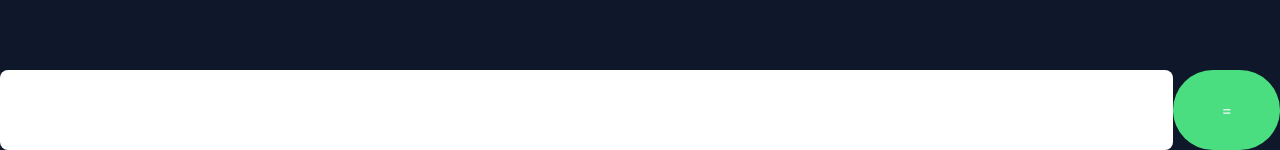
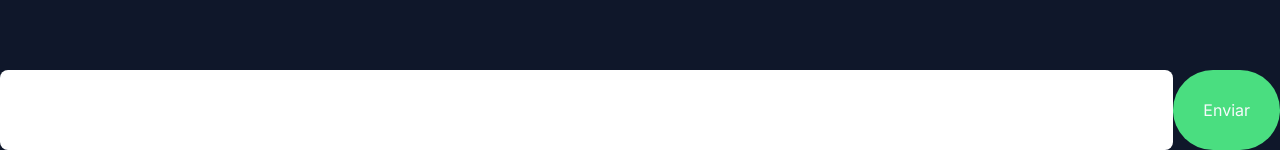
Before and after one commit to NathanAtaliba/React_Project, a React (Vite) app in the folder my-app/: page / in a window 1280 px wide. Shown: the part 650-800 px from the top of the page. Built offline with nearby package versions, Linux system fonts and the light colour scheme.

Commit message:
add interface

```diff
--- a/my-app/src/App.tsx
+++ b/my-app/src/App.tsx
@@ -11,9 +11,10 @@ export function App() {
     </div>
     <div className="p-10 basis-1/2 text-white font-bold text-left size-10 text-3xl">Atendente Virtual</div>
   </div>
-  <div className="rounded-lg absolute flex flex-row w-full items-stretch gap-2 bg-slate-900 h-20 bottom-0 ">
-    <input className= "text-3xl rounded-lg bg-white text-left flex flex-row items-stretch text-black font-bold h-15 w-11/12" />
-    <button className="absolute bg-green-400 rounded-full h-18 w-1/12 right-0 top-0 h-20 ">=</button>
+  <div className="rounded-lg absolute flex flex-row w-full items-stretch gap-2 bg-transparent h-20 bottom-0 ">
+    <input type="text"
+    className= "text-3xl rounded-lg bg-white text-left flex flex-row items-stretch text-black font-medium h-15 w-11/12" />
+    <button className="absolute bg-green-400 rounded-full h-18 w-1/12 right-0 top-0 h-20  placeholder:bg-green-800">Enviar</button>
   </div>
   </>
 )
```
